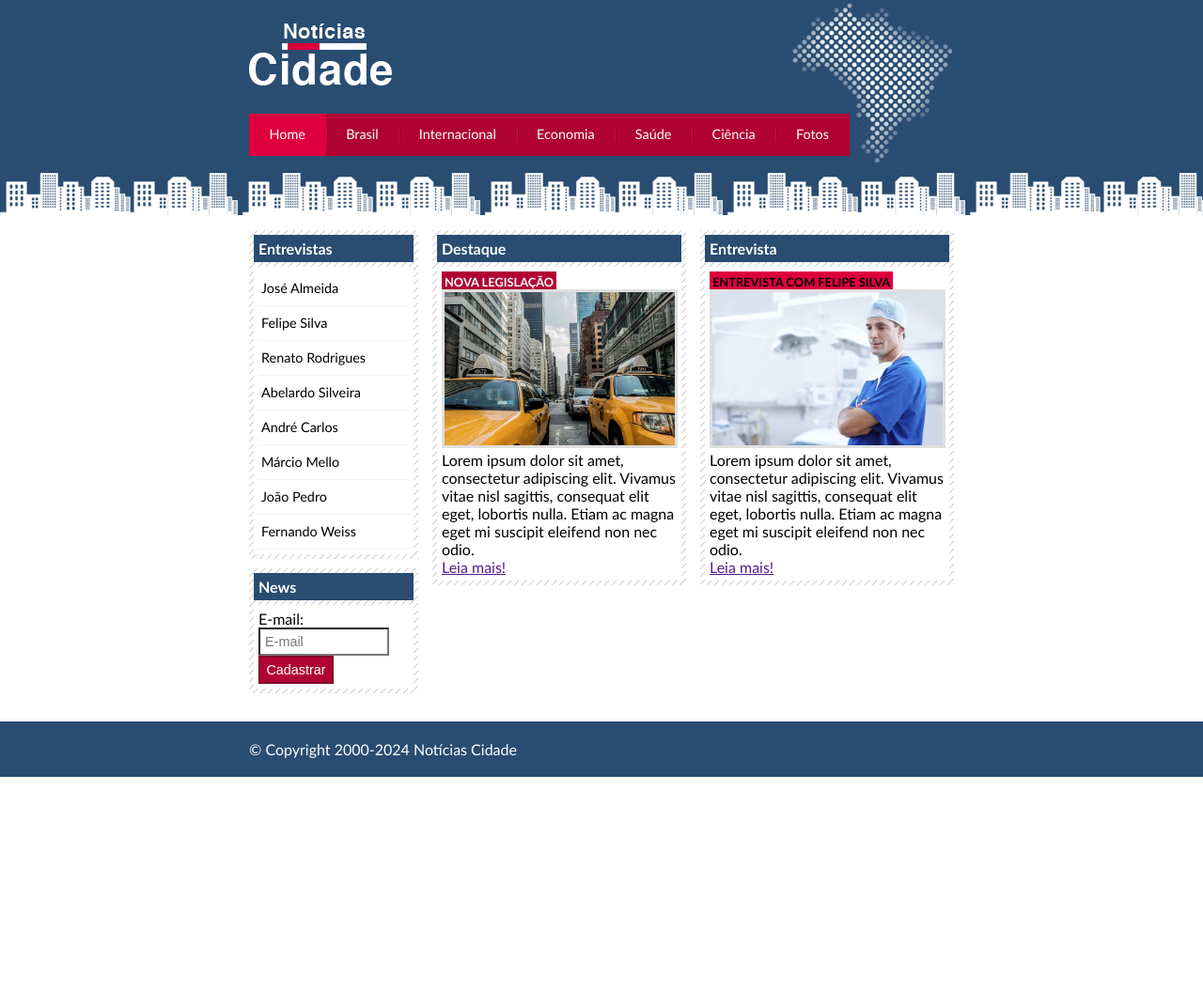
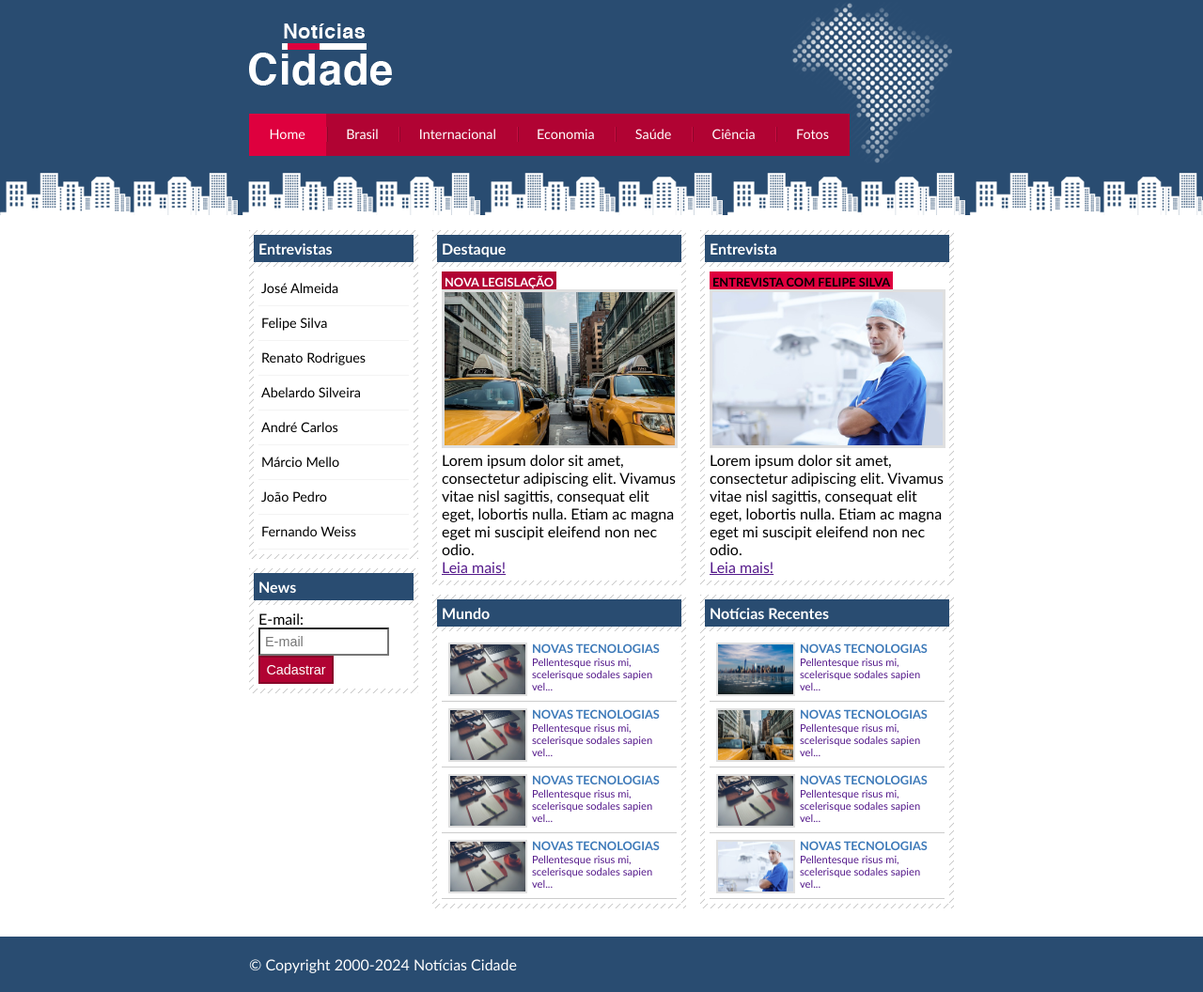
Before and after one commit to https-ailton-dev/WebSite_HTML-CSS3_Noticias, a plain HTML site: page index.html in a window 1280 px wide. Shown: the whole page at 94% size. Before the commit the page ends 827 px from the top, so only its background shows below. Drawn offline with Linux system fonts and the light colour scheme.

Commit message:
Site de Noticias Cidades - Area Inferior

```diff
--- a/css/estilo.css
+++ b/css/estilo.css
@@ -185,6 +185,37 @@ h3{
     background: #de003e;
 }
 
+/*Formatando lista de Notícias*/
+#lista-noticias li{
+    padding: 2px;
+    border-bottom: 1px solid #ccc;
+    height: 65px;
+}
+
+#lista-noticias li a img{
+    float: left;
+    margin: 5px;
+}
+
+#lista-noticias li a{
+    text-decoration: none;
+}
+
+#lista-noticias li a h3{
+    font-size: 0.8em;
+    padding: 0;
+    color: #3e7ab9;
+}
+
+#lista-noticias li a p{
+    font-size: 0.7em;
+}
+
+#lista-noticias li:hover{
+    background: #eee;
+    cursor: pointer;
+}
+
 /*Configuração Rodapé*/
 #container-rodape{
     background: #294c71;
--- a/index.html
+++ b/index.html
@@ -60,6 +60,45 @@
                     </div>
                 </div>
 
+                <div class="caixa">
+                    <h2>Mundo</h2>
+                    <div class="caixa-conteudo">
+
+                        <ul id="lista-noticias">
+                            <li>
+                                <a href="">
+                                    <img src="img/tecnologia.jpg" width="80">
+                                    <h3>Novas Tecnologias</h3>
+                                    <p>Pellentesque risus mi, scelerisque sodales sapien vel...</p>
+                                </a>
+                            </li>
+                            <li>
+                                <a href="">
+                                    <img src="img/tecnologia.jpg" width="80">
+                                    <h3>Novas Tecnologias</h3>
+                                    <p>Pellentesque risus mi, scelerisque sodales sapien vel...</p>
+                                </a>
+                            </li>
+                            <li>
+                                <a href="">
+                                    <img src="img/tecnologia.jpg" width="80">
+                                    <h3>Novas Tecnologias</h3>
+                                    <p>Pellentesque risus mi, scelerisque sodales sapien vel...</p>
+                                </a>
+                            </li>
+                            <li>
+                                <a href="">
+                                    <img src="img/tecnologia.jpg" width="80">
+                                    <h3>Novas Tecnologias</h3>
+                                    <p>Pellentesque risus mi, scelerisque sodales sapien vel...</p>
+                                </a>
+                            </li>
+
+                        </ul>
+
+                    </div>
+                </div>
+
             </div>
             <!--Fim Conteudo Principal-->
 
@@ -77,6 +116,45 @@
                             Etiam ac magna eget mi suscipit eleifend non nec odio.
                         </p>
                         <a href="">Leia mais!</a>
+                    </div>
+                </div>
+
+                <div class="caixa">
+                    <h2>Notícias Recentes</h2>
+                    <div class="caixa-conteudo">
+
+                        <ul id="lista-noticias">
+                            <li>
+                                <a href="">
+                                    <img src="img/cidade.jpg" width="80">
+                                    <h3>Novas Tecnologias</h3>
+                                    <p>Pellentesque risus mi, scelerisque sodales sapien vel...</p>
+                                </a>
+                            </li>
+                            <li>
+                                <a href="">
+                                    <img src="img/taxi.jpg" width="80">
+                                    <h3>Novas Tecnologias</h3>
+                                    <p>Pellentesque risus mi, scelerisque sodales sapien vel...</p>
+                                </a>
+                            </li>
+                            <li>
+                                <a href="">
+                                    <img src="img/tecnologia.jpg" width="80">
+                                    <h3>Novas Tecnologias</h3>
+                                    <p>Pellentesque risus mi, scelerisque sodales sapien vel...</p>
+                                </a>
+                            </li>
+                            <li>
+                                <a href="">
+                                    <img src="img/doutor.jpg" width="80">
+                                    <h3>Novas Tecnologias</h3>
+                                    <p>Pellentesque risus mi, scelerisque sodales sapien vel...</p>
+                                </a>
+                            </li>
+
+                        </ul>
+
                     </div>
                 </div>
 
```
